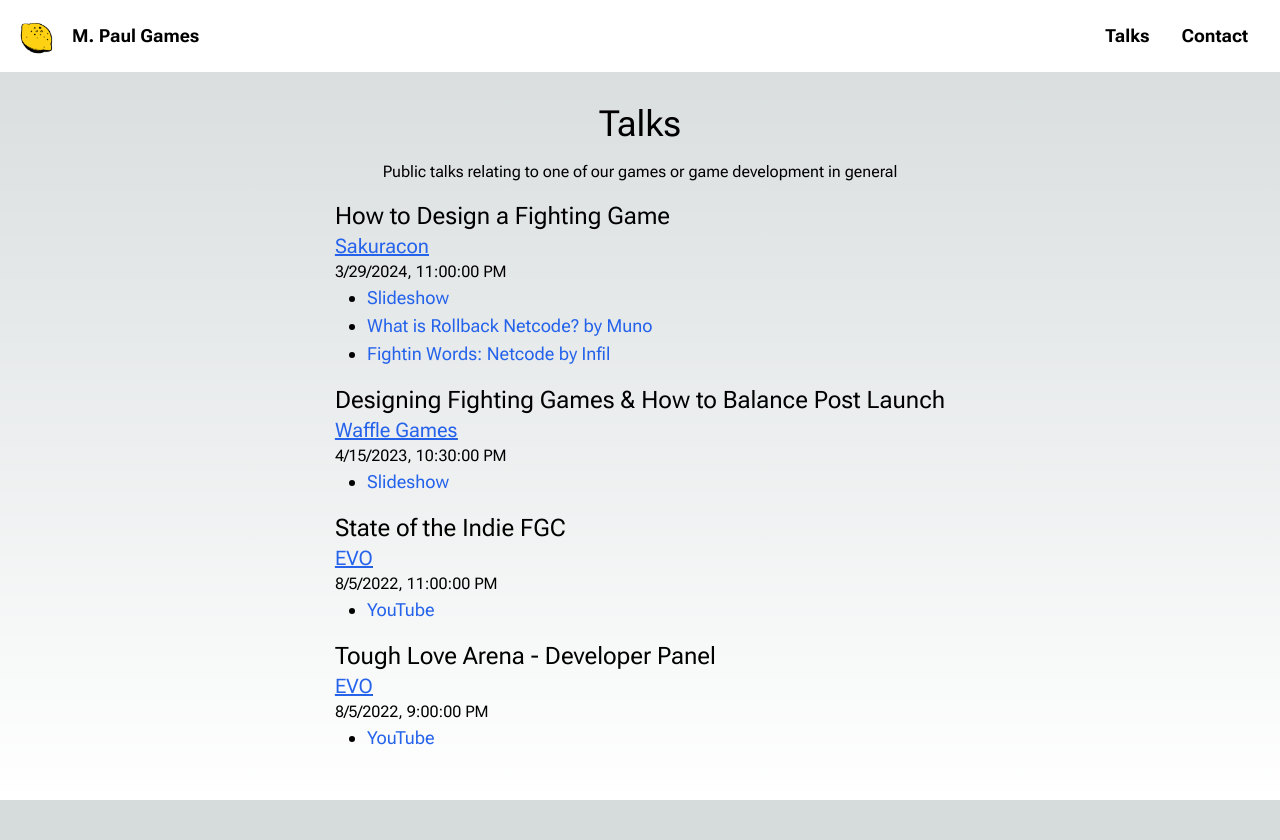
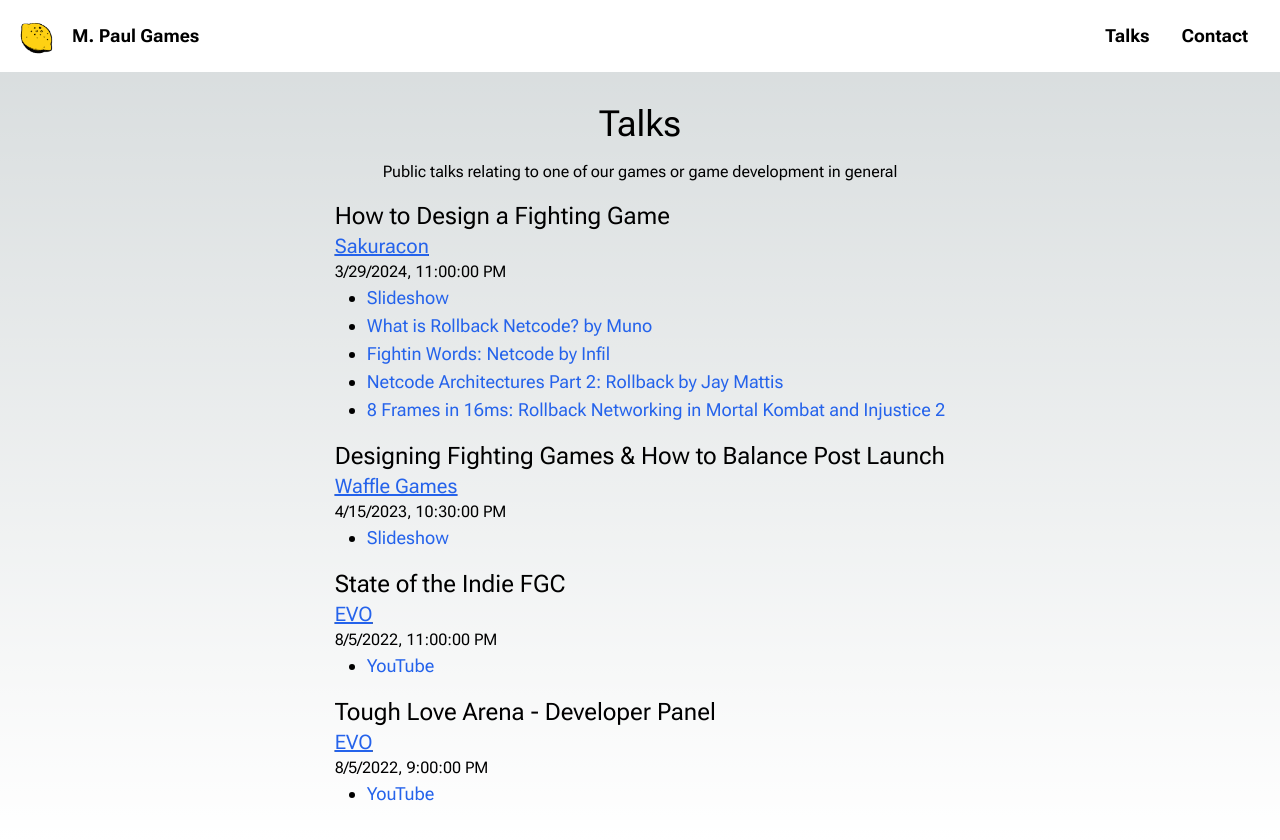
Before and after one commit to mpaulweeks/mpaulgames, a Next.js app: page /talks in a window 1280 px wide. Before the commit the page ends 800 px from the top, so only its background shows below. Built offline with nearby package versions, Linux system fonts and the light colour scheme.

Commit message:
more links

```diff
--- a/src/components/data.ts
+++ b/src/components/data.ts
@@ -49,6 +49,12 @@ export const talkDatas: TalkData[] = [{
   }, {
     label: 'Fightin Words: Netcode by Infil',
     url: 'https://words.infil.net/w02-netcode.html',
+  }, {
+    label: 'Netcode Architectures Part 2: Rollback by Jay Mattis',
+    url: 'https://www.snapnet.dev/blog/netcode-architectures-part-2-rollback/',
+  }, {
+    label: '8 Frames in 16ms: Rollback Networking in Mortal Kombat and Injustice 2',
+    url: 'https://www.youtube.com/watch?v=7jb0FOcImdg',
   }],
 }, {
   date: new Date('2023-04-15 18:30 EDT'),
```
